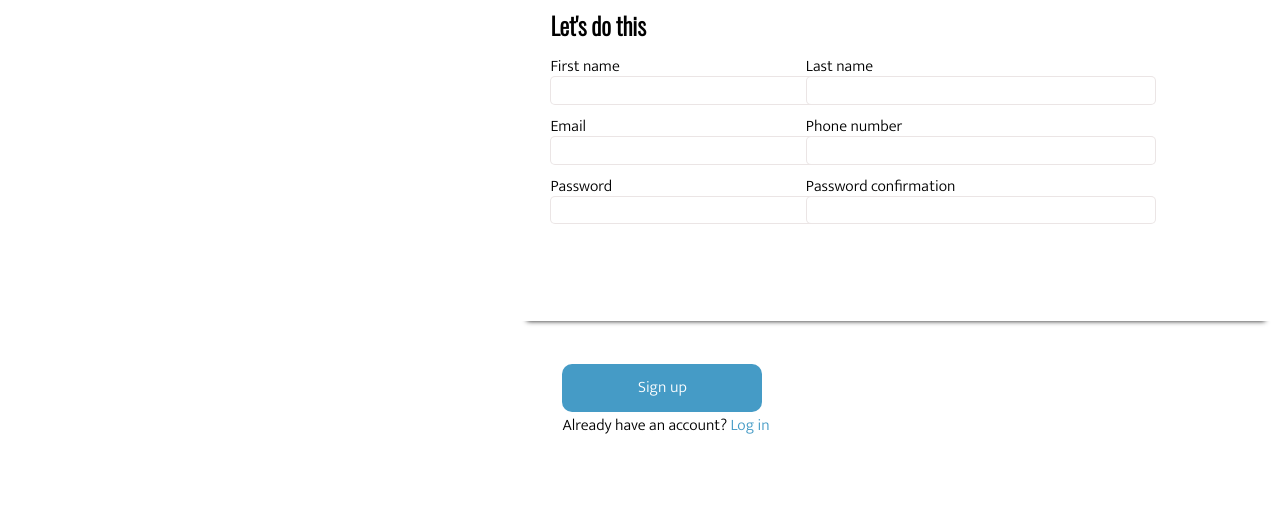
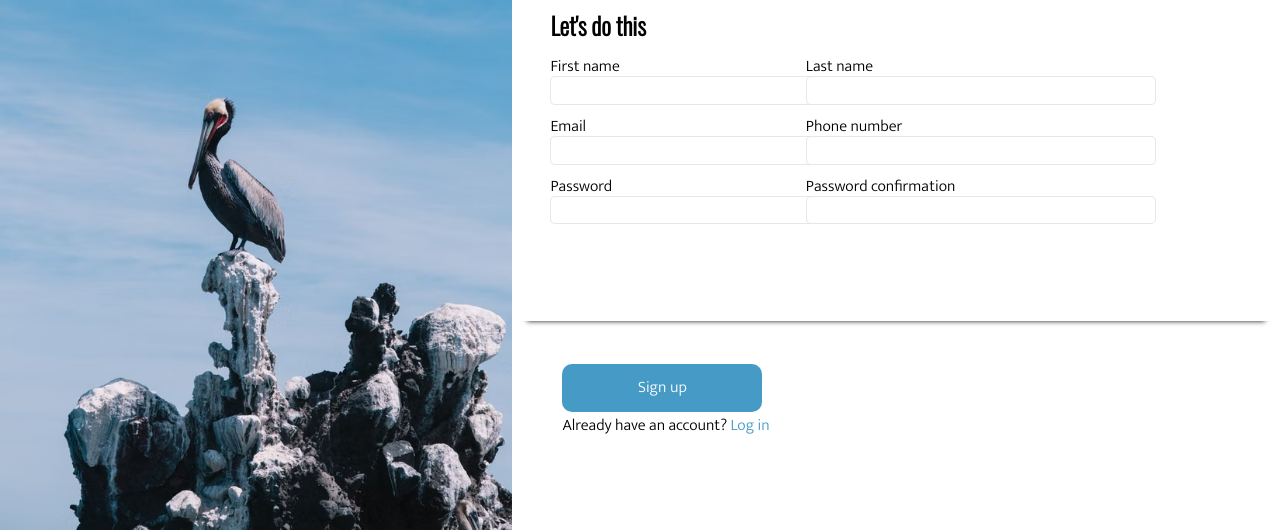
Before and after one commit to StarjunXBT/sign-up-form, a plain HTML site: page index.html in a window 1280 px wide. Shown: the part 270-800 px from the top of the page. Drawn offline with nearby package versions, Linux system fonts and the light colour scheme.

Commit message:
[FIX] Asset URL

```diff
--- a/style.css
+++ b/style.css
@@ -5,7 +5,7 @@
 }
 
 :root {
-  --background-left: url(/assets/img/bg.avif);
+  --background-left: url(bg.avif);
   --full-width: 100vw;
   --full-height: 100vh;
   --half-width: 50vw;
```
